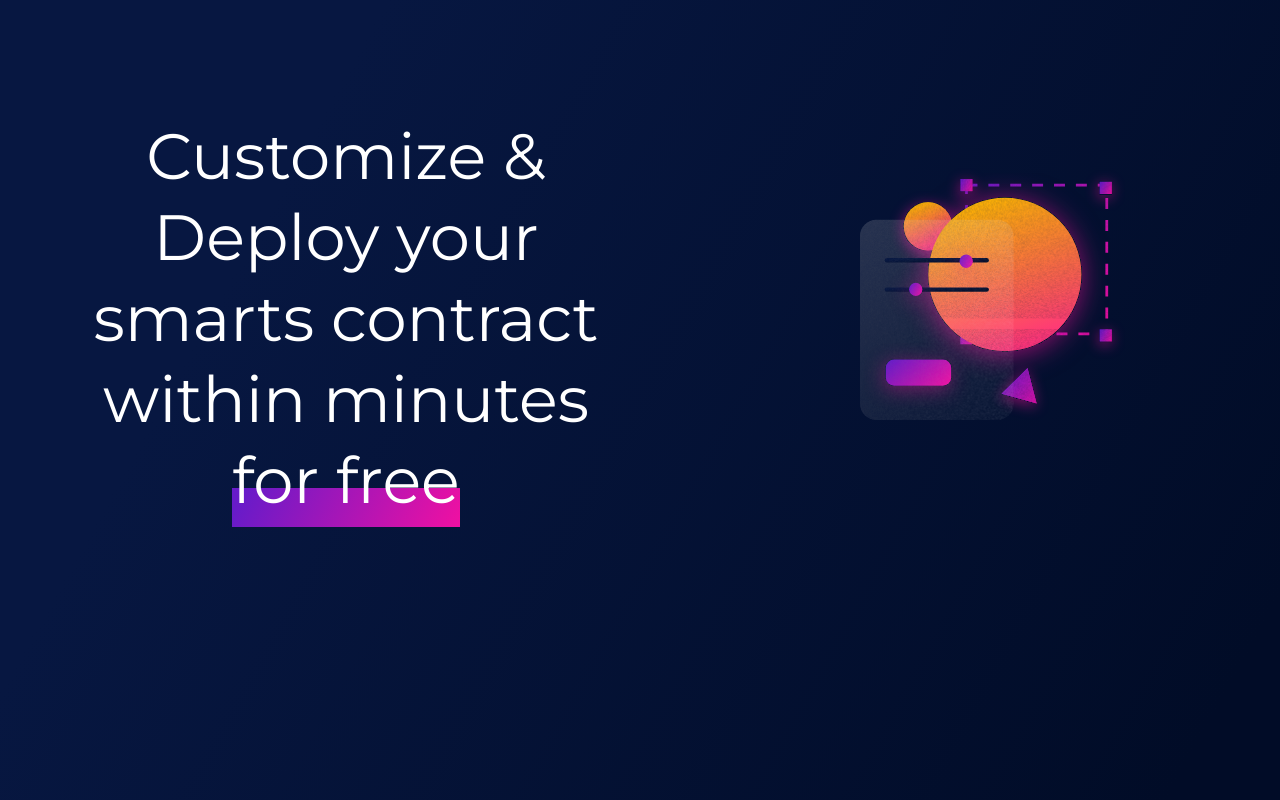
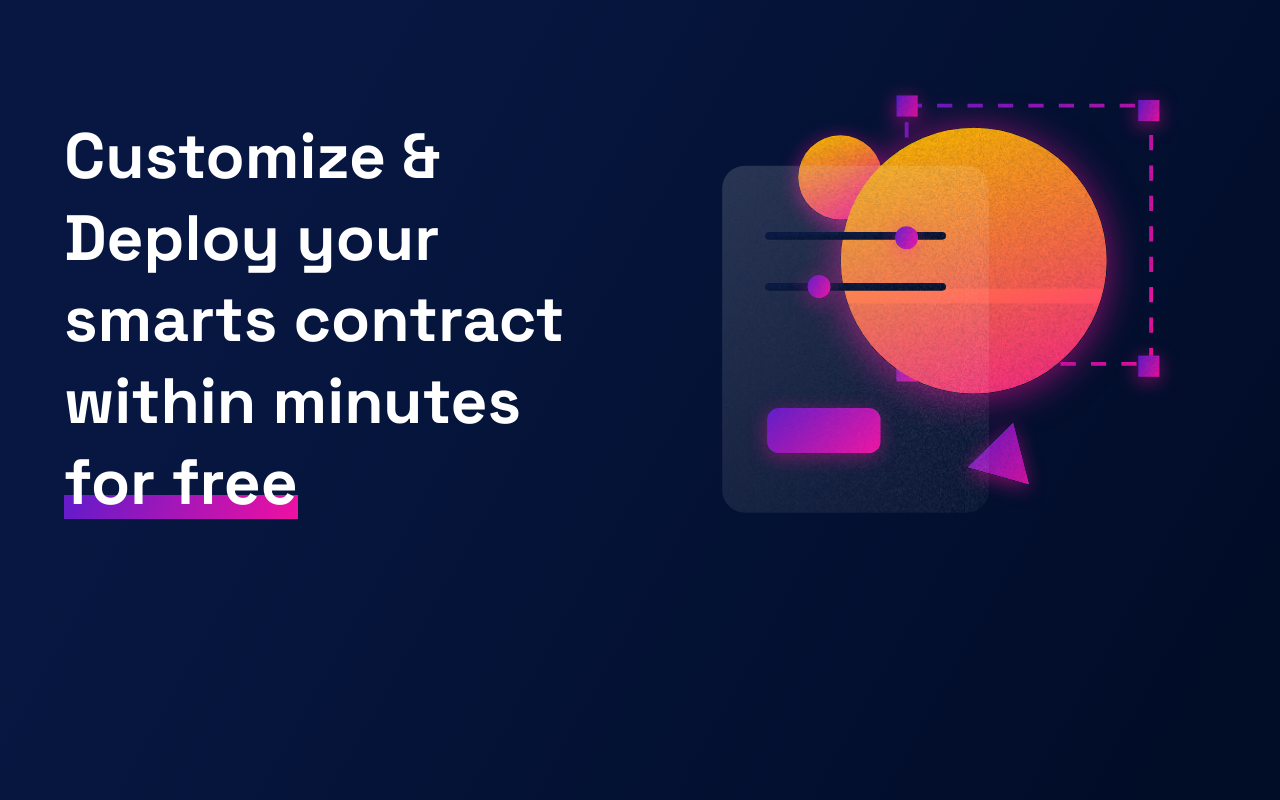
Before and after one commit to atomiklabs/deploycontracts.io, a Next.js app: page / in a window 1280 px wide. Built offline with nearby package versions, Linux system fonts and the light colour scheme.

Commit message:
minor fixes / replace NonOptimizeImg with img tag

```diff
--- a/components/Masthead.tsx
+++ b/components/Masthead.tsx
@@ -1,22 +1,25 @@
 import Grid from '@/components/Grid'
-import { NonOptimizedImage } from './NonOptimizedImage'
-import masthead from '../public/assets/masthead.svg'
+import H1 from '@/components/headings/H1'
 
 export default function Masthead() {
   return (
     <>
       <Grid>
-        <div className='col-span-full lg:col-start-8 lg:col-span-5 lg:order-2 flex justify-center'>
-          <NonOptimizedImage src={masthead} alt='masthead image' />
+        <div className='col-span-full lg:col-start-7 lg:col-span-6 lg:order-2 flex justify-center'>
+          <div className='h-full w-[270px] md:w-[410px] lg:w-[487px] flex shrink-0'>
+            <img src='/assets/masthead.svg' alt='masthead image' />
           </div>
-        <div className='col-span-full lg:col-start-1 lg:col-span-6 lg:order-1 text-white text-[64px] leading-[81px] text-center mt-9'>
+        </div>
+        <div className='col-span-full lg:col-start-1 lg:col-span-6 lg:order-1 mt-9 text-white text-center lg:text-left '>
+          <H1>
             <h1>
               Customize & Deploy your smarts contract within minutes{' '}
               <span className='relative z-10 whitespace-nowrap'>
-              <span className='bg-[linear-gradient(115.82deg,#671BC9_5.15%,#FD0F9E_108.88%)] w-full h-1/2 bottom-[-10%] absolute -z-10'></span>
+                <span className='bg-[linear-gradient(115.82deg,#671BC9_5.15%,#FD0F9E_108.88%)] w-full h-[30%] bottom-[5%] absolute -z-10'></span>
                 for free
               </span>
             </h1>
+          </H1>
         </div>
       </Grid>
     </>
```
Also changed, not shown: public/assets/masthead.svg. Lines whose indentation alone changed are shown as unchanged.
